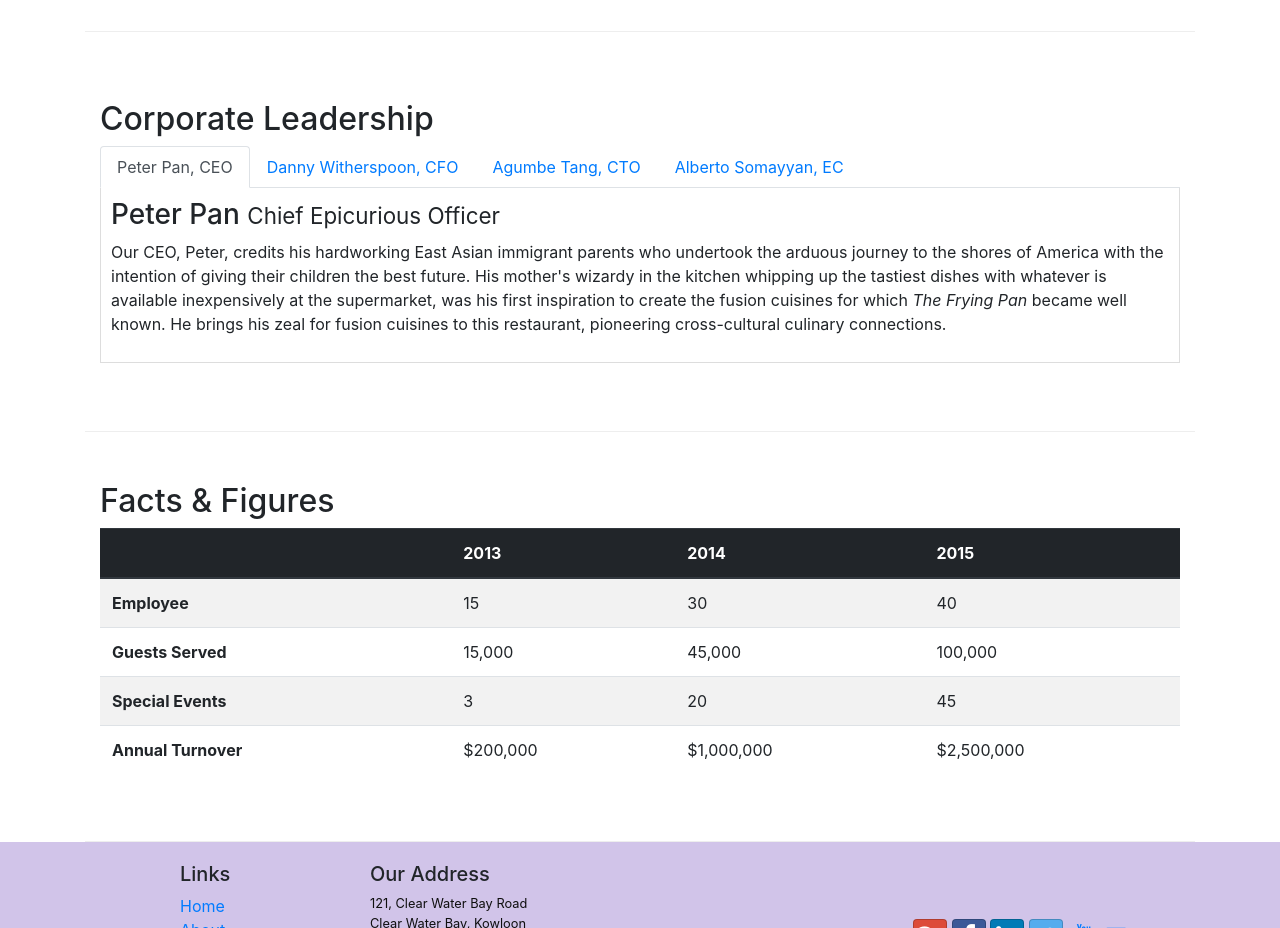
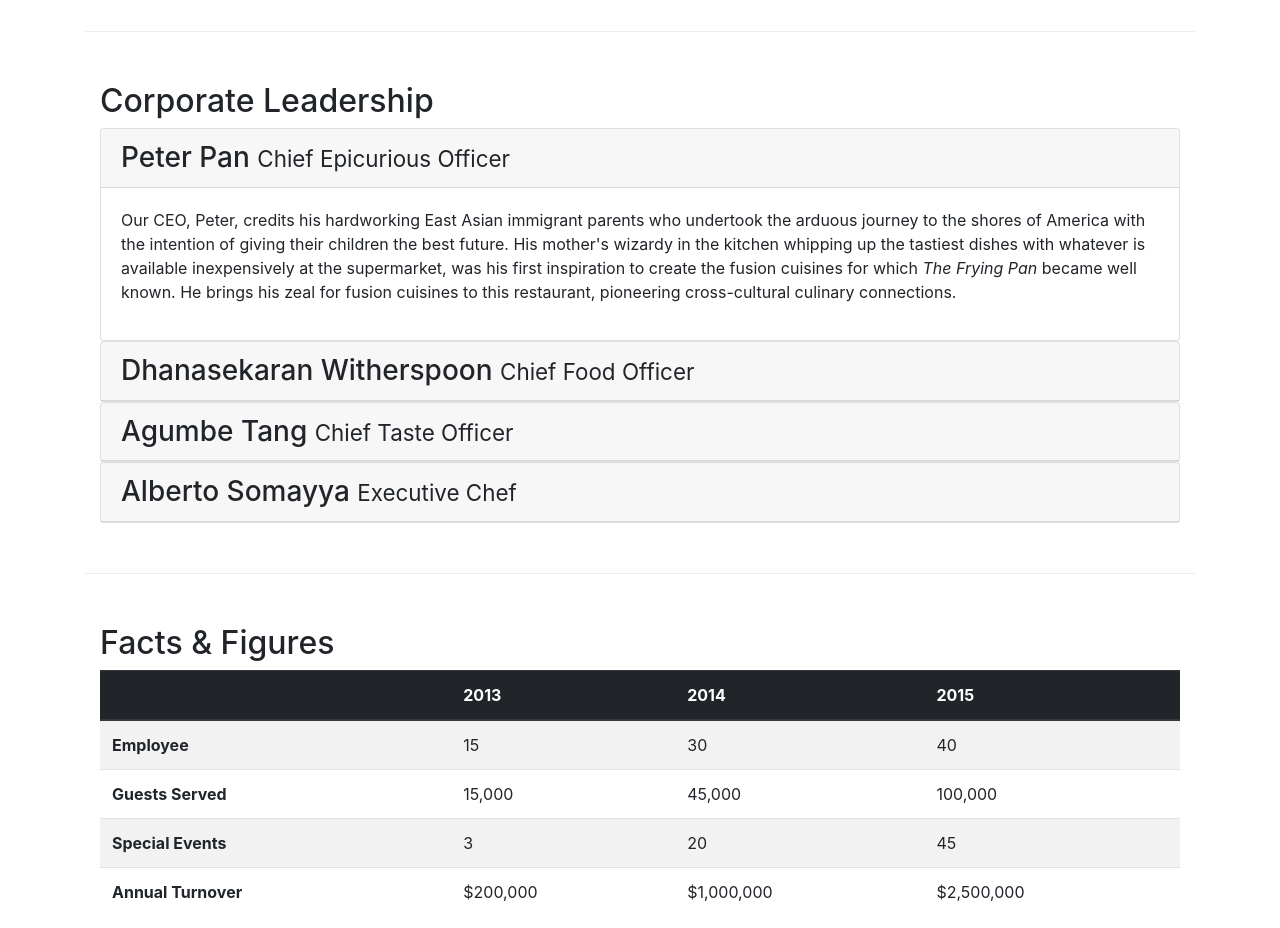
Before and after one commit to sanjitkapoor/learning, a website: page aboutus.html in a window 1280 px wide. Shown: the part 940-1868 px from the top of the page. Drawn offline with nearby package versions, Linux system fonts and the light colour scheme.

Commit message:
accordian

```diff
--- a/aboutus.html
+++ b/aboutus.html
@@ -110,37 +110,68 @@
             <div class="col-12">
                 <h2>Corporate Leadership</h2>
 
-                <ul class="nav nav-tabs">
-                    <li class="nav-item">
-                        <a class="nav-link active" href="#peter" role="tab" data-toggle="tab">Peter Pan, CEO</a>
-                    </li>
-                    <li class="nav-item">
-                        <a class="nav-link" href="#danny" role="tab" data-toggle="tab">Danny Witherspoon, CFO</a>
-                    </li>
-                    <li class="nav-item">
-                        <a class="nav-link" href="#agumbe" role="tab" data-toggle="tab">Agumbe Tang, CTO</a>
-                    </li>
-                    <li class="nav-item">
-                        <a class="nav-link" href="#alberto" role="tab" data-toggle="tab">Alberto Somayyan, EC</a>
-                    </li>
-                </ul>
 
-                <div class="tab-content">
-                    <div class="tab-pane fade show active" role="tabpanel" id="peter">
-                        <h3>Peter Pan <small>Chief Epicurious Officer</small></h3>
-                        <p class="d-none d-sm-block">Our CEO, Peter, credits his hardworking East Asian immigrant parents who undertook the arduous journey to the shores of America with the intention of giving their children the best future. His mother's wizardy in the kitchen whipping up the tastiest dishes with whatever is available inexpensively at the supermarket, was his first inspiration to create the fusion cuisines for which <em>The Frying Pan</em> became well known. He brings his zeal for fusion cuisines to this restaurant, pioneering cross-cultural culinary connections.</p>
+
+                <div id="accordion">
+
+                    <div class="card">
+                        <div class="card-header" role="tab" id="peterhead">
+                            <h3 class="mb-0">
+                                <a data-toggle=collapseP data-target=#peter>
+                                    Peter Pan <small>Chief Epicurious Officer</small>
+                                </a>
+                            </h3>
+                        </div>
+                        <div class="collapse fade show" role="tabpanel" id="peter" data-parent="#accordion">
+                            <div class="card-body">
+                                <p class="d-none d-sm-block">Our CEO, Peter, credits his hardworking East Asian immigrant parents who undertook the arduous journey to the shores of America with the intention of giving their children the best future. His mother's wizardy in the kitchen whipping up the tastiest dishes with whatever is available inexpensively at the supermarket, was his first inspiration to create the fusion cuisines for which <em>The Frying Pan</em> became well known. He brings his zeal for fusion cuisines to this restaurant, pioneering cross-cultural culinary connections.</p>
+                            </div>
+                        </div>
                     </div>
-                    <div class="tab-pane fade" role="tabpanel" id="danny">
-                        <h3>Dhanasekaran Witherspoon <small>Chief Food Officer</small></h3>
-                        <p class="d-none d-sm-block">Our CFO, Danny, as he is affectionately referred to by his colleagues, comes from a long established family tradition in farming and produce. His experiences growing up on a farm in the Australian outback gave him great appreciation for varieties of food sources. As he puts it in his own words, <em>Everything that runs, wins, and everything that stays, pays!</em></p>
+
+                    <div class="card">
+                        <div class="card-header" role="tab" id="dannyhead">
+                            <h3 class="mb-0">
+                                <a class="collapsed" data-toggle="collapse" data-target="#danny">
+                                    Dhanasekaran Witherspoon <small>Chief Food Officer</small>
+                                </a>
+                            </h3>
+                        </div>
+                        <div class="collapse" id="danny" data-parent="#accordion">
+                            <div class="card-body">
+                                <p class="d-none d-sm-block">Our CFO, Danny, as he is affectionately referred to by his colleagues, comes from a long established family tradition in farming and produce. His experiences growing up on a farm in the Australian outback gave him great appreciation for varieties of food sources. As he puts it in his own words, <em>Everything that runs, wins, and everything that stays, pays!</em></p>
+                            </div>
+                        </div>
                     </div>
-                    <div class="tab-pane fade" role="tabpanel" id="agumbe">
-                        <h3>Agumbe Tang <small>Chief Taste Officer</small></h3>
-                        <p class="d-none d-sm-block">Blessed with the most discerning gustatory sense, Agumbe, our CTO, personally ensures that every dish that we serve meets his exacting tastes. Our chefs dread the tongue lashing that ensues if their dish does not meet his exacting standards. He lives by his motto, <em>You click only if you survive my lick.</em></p>
+
+                    <div class="card">
+                        <div class="card-header" role="tab" id="agumbehead">
+                            <h3 class="mb-0">
+                                <a class="collapsed" data-toggle="collapse" data-target="#agumbe">
+                                    Agumbe Tang <small>Chief Taste Officer</small>
+                                </a>
+                            </h3>
+                        </div>
+                        <div class="collapse" id="agumbe" data-parent="#accordion">
+                            <div class="card-body">
+                                <p class="d-none d-sm-block">Blessed with the most discerning gustatory sense, Agumbe, our CTO, personally ensures that every dish that we serve meets his exacting tastes. Our chefs dread the tongue lashing that ensues if their dish does not meet his exacting standards. He lives by his motto, <em>You click only if you survive my lick.</em></p>
+                            </div>
+                        </div>
                     </div>
-                    <div class="tab-pane fade" role="tabpanel" id="alberto">
-                        <h3>Alberto Somayya <small>Executive Chef</small></h3>
-                        <p class="d-none d-sm-block">Award winning three-star Michelin chef with wide International experience having worked closely with whos-who in the culinary world, he specializes in creating mouthwatering Indo-Italian fusion experiences. He says, <em>Put together the cuisines from the two craziest cultures, and you get a winning hit! Amma Mia!</em></p>
+
+                    <div class="card">
+                        <div class="card-header" role="tab" id="albertohead">
+                            <h3 class="mb-0">
+                                <a class="collapsed" data-toggle="collapse" data-target="#alberto">
+                                    Alberto Somayya <small>Executive Chef</small>
+                                </a>
+                            </h3>
+                        </div>
+                        <div class="collapse" id="alberto" data-parent="#accordion">
+                            <div class="card-body">
+                                <p class="d-none d-sm-block">Award winning three-star Michelin chef with wide International experience having worked closely with whos-who in the culinary world, he specializes in creating mouthwatering Indo-Italian fusion experiences. He says, <em>Put together the cuisines from the two craziest cultures, and you get a winning hit! Amma Mia!</em></p>
+                            </div>
+                        </div>
                     </div>
                 </div>
             </div>
```
